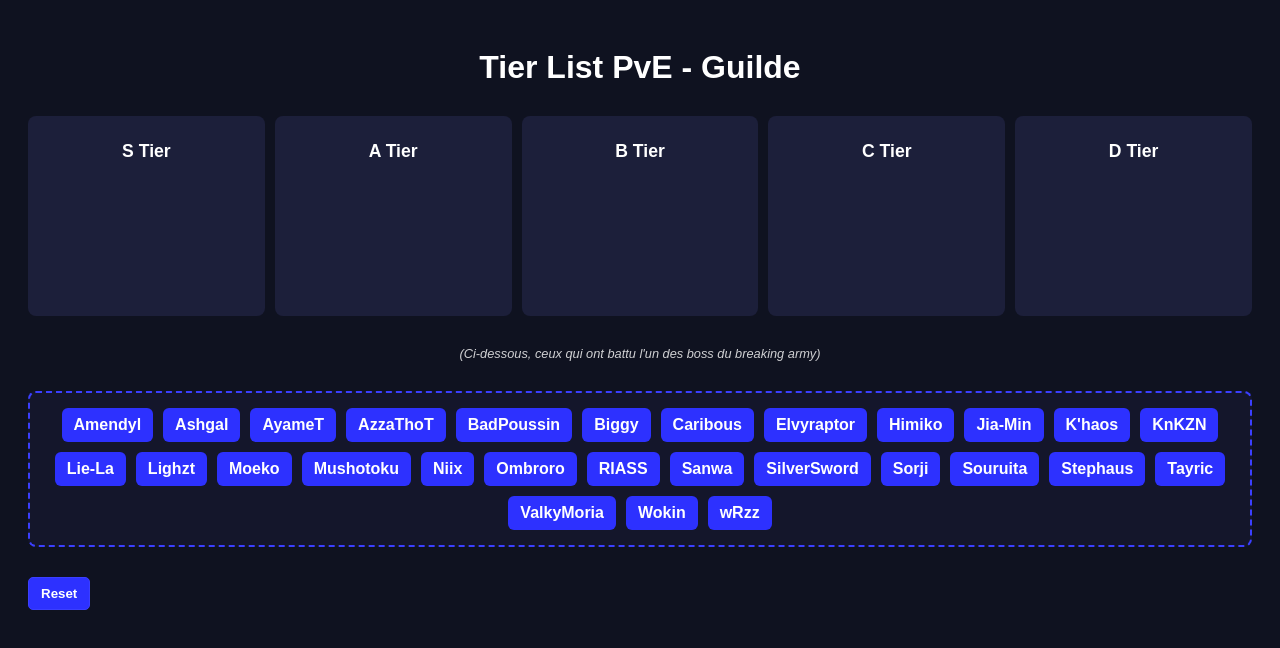
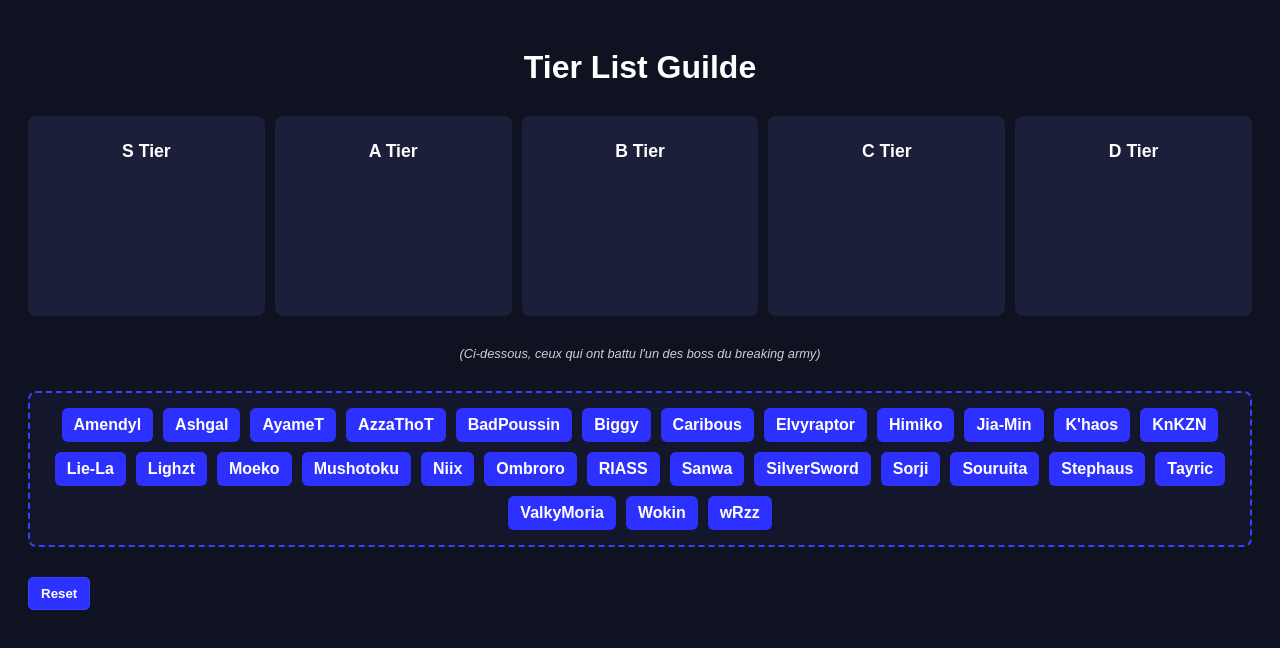
Before and after one commit to No7dv/TierListGuild, a plain HTML site: page index.html in a window 1280 px wide. Drawn offline with Linux system fonts and the light colour scheme.

Commit message:
Make main title editable and update HTML structure

```diff
--- a/index.html
+++ b/index.html
@@ -7,7 +7,7 @@
 </head>
 <body>
 
-<h1>Tier List PvE - Guilde</h1>
+<h1 id="main-title" contenteditable="true">Tier List Guilde</h1>
 
 <div class="tier-list">
   <div class="tier" data-tier="S">
```
